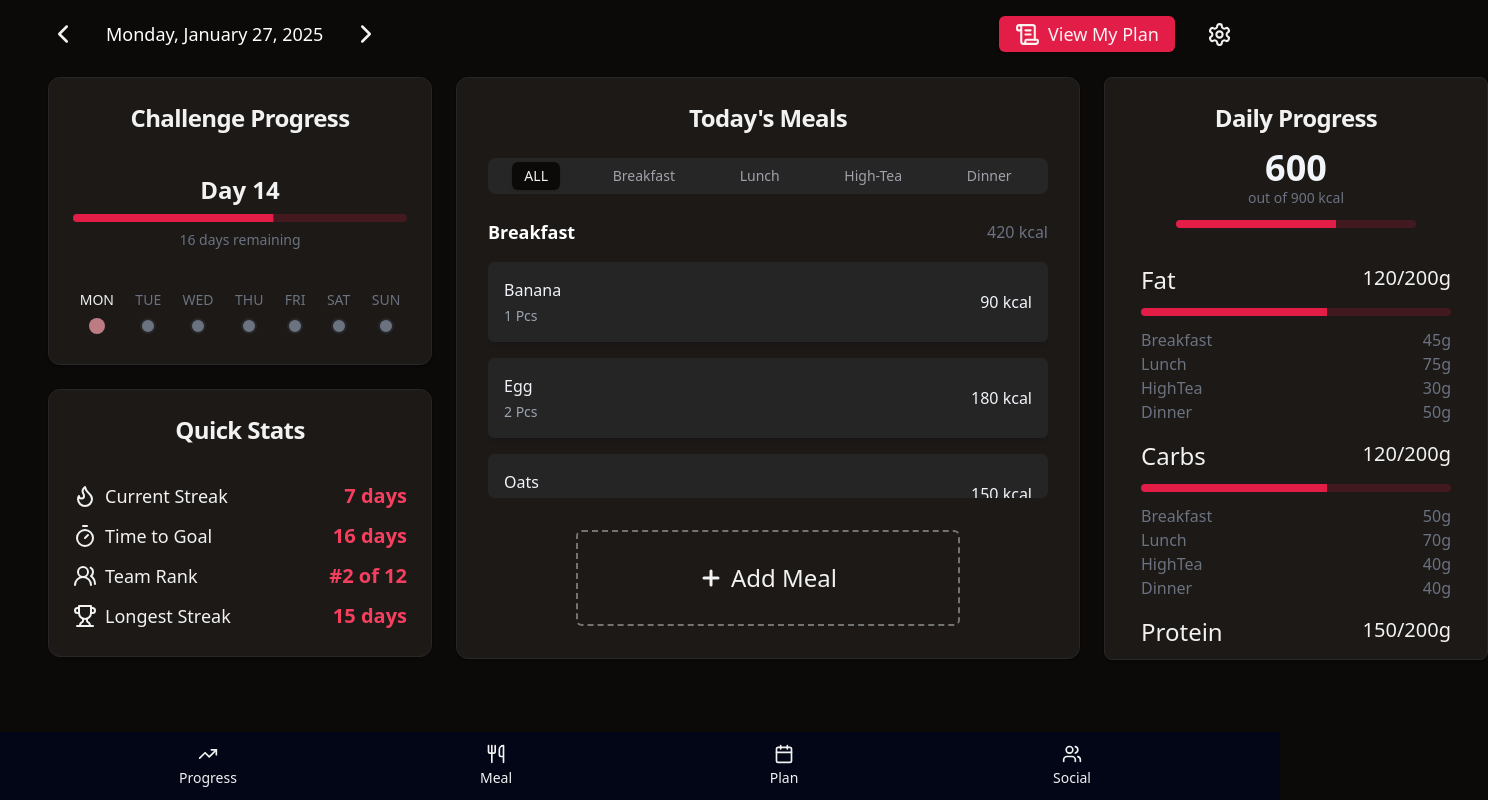
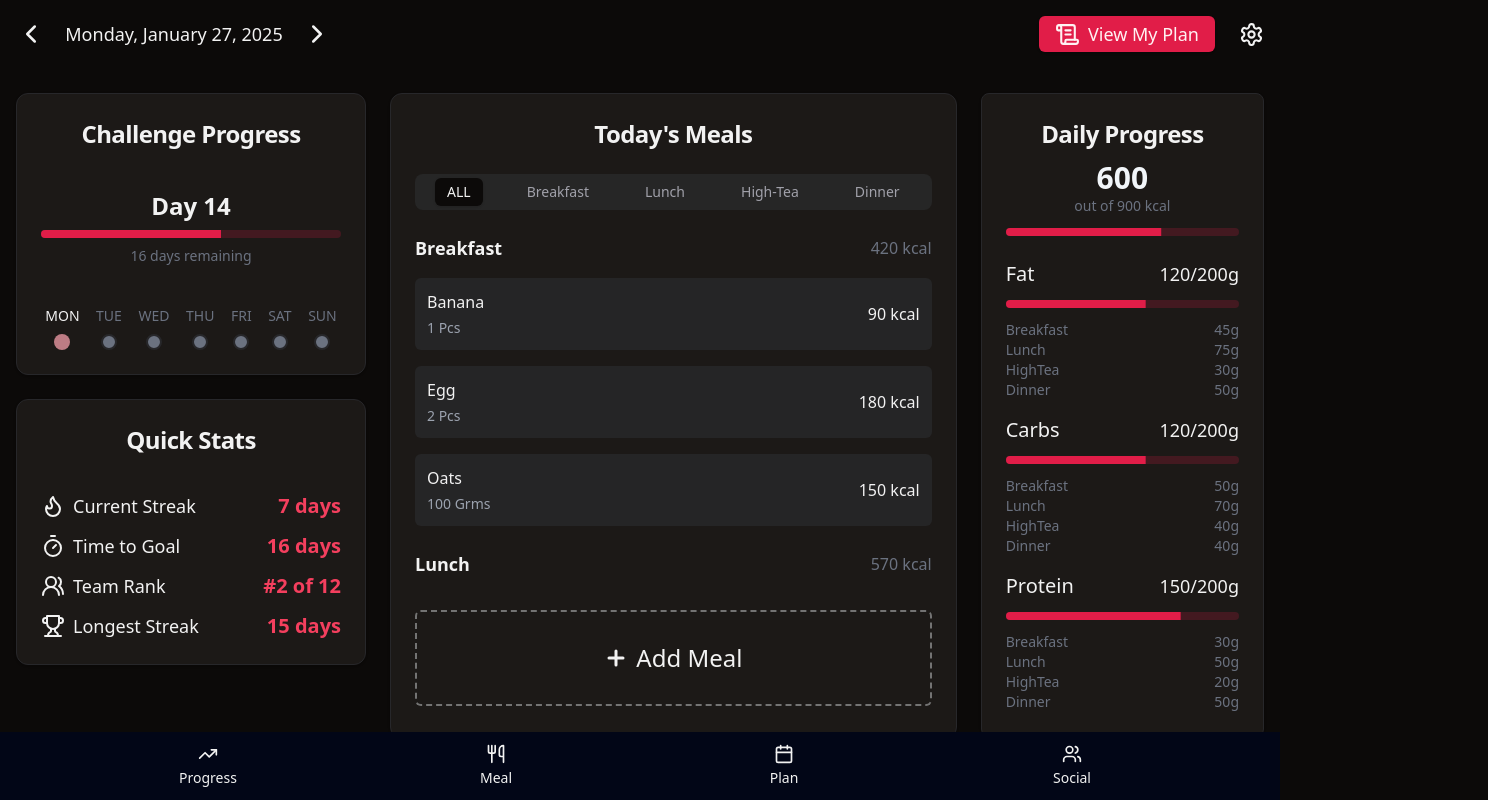
Before and after one commit to sankalpaacharya/planmydiet, a React (Vite) app in the folder apps/client/: page / in a window 1280 px wide. Shown: the top 800 px of the page, 1488 px wide, since content can reach past the window. Built offline with nearby package versions, Linux system fonts and the light colour scheme.

Commit message:
style(homepage): make homepage compo responsive

```diff
--- a/apps/client/src/components/challengeProgress.tsx
+++ b/apps/client/src/components/challengeProgress.tsx
@@ -19,7 +19,7 @@ const ChallengeProgress = ({ planDuration, currDay }: ChallengeProps) => {
   const currIndex = days.findIndex((day) => day === curDay);
 
   return (
-    <Card className="w-96 h-72 flex flex-col gap-4">
+    <Card className="w-full flex flex-col gap-4">
       <CardHeader>
         <CardTitle className="text-2xl font-semibold text-center">
           Challenge Progress
@@ -32,7 +32,7 @@ const ChallengeProgress = ({ planDuration, currDay }: ChallengeProps) => {
           {planDuration - currDay} days remaining
         </p>
       </CardContent>
-      <CardFooter className="flex justify-around gap-2 w-full">
+      <CardFooter className="flex justify-around gap-1 sm:gap-2 w-full">
         {days.map((day, index) => (
           <div
             key={index}
--- a/apps/client/src/components/dailyProgress.tsx
+++ b/apps/client/src/components/dailyProgress.tsx
@@ -6,7 +6,6 @@ import {
   CardDescription,
 } from "@/components/ui/card";
 import { Progress } from "@/components/ui/progress";
-import { ScrollArea } from "@/components/ui/scroll-area";
 
 const defaultData = {
   consumedCal: 600,
@@ -68,21 +67,21 @@ const NutrientProgress = ({
   return (
     <div className="w-full">
       <div className="flex justify-between">
-        <h3 className="text-2xl font-medium mb-2">{title}</h3>
-        <div className="font-medium text-xl">
+        <h3 className="text-xl font-medium mb-2">{title}</h3>
+        <div className="font-medium text-lg">
           {data.consumed}/{data.target}g
         </div>
       </div>
       <Progress
         value={(data.consumed * 100) / data.target}
-        className="w-full h-2 mt-1"
+        className="w-full h-2 my-1"
       />
 
       <div className="mt-3 text-gray-500">
         {Object.entries(data.meals).map(
           ([meal, value]) =>
             value > 0 && (
-              <div key={meal} className="flex justify-between">
+              <div key={meal} className="flex text-sm justify-between">
                 <span>{meal.charAt(0).toUpperCase() + meal.slice(1)}</span>
                 <span>{value}g</span>
               </div>
@@ -95,34 +94,29 @@ const NutrientProgress = ({
 
 export default function DailyProgress({ dailyData = defaultData }) {
   return (
-    <Card className="w-96 rounded-lg">
-      <CardHeader className="pb-6">
-        <CardTitle className="text-2xl font-semibold text-center mb-2">
+    <Card className="w-full rounded-lg">
+      <CardHeader className="pb-3">
+        <CardTitle className="text-2xl font-semibold text-center mb-1">
           Daily Progress
         </CardTitle>
         <CardDescription className="text-center">
-          <div className="text-4xl font-bold text-slate-100">
+          <div className="text-3xl font-bold text-slate-100">
             {dailyData.consumedCal}
           </div>
           <div className="text-gray-500">out of {dailyData.targetCal} kcal</div>
           <div className="flex justify-center">
             <Progress
               value={(dailyData.consumedCal * 100) / dailyData.targetCal}
-              className="h-2 mt-3 max-w-60"
+              className="h-2 my-3 max-w-60"
             />
           </div>
         </CardDescription>
       </CardHeader>
-      <ScrollArea className="w-full h-125 p-3 mb-1">
-        <CardContent className="flex flex-col items-center gap-4">
-          <NutrientProgress title="Fat" data={dailyData.nutrients.fats} />
-          <NutrientProgress title="Carbs" data={dailyData.nutrients.carbs} />
-          <NutrientProgress
-            title="Protein"
-            data={dailyData.nutrients.proteins}
-          />
-        </CardContent>
-      </ScrollArea>
+      <CardContent className="flex flex-col items-center gap-4">
+        <NutrientProgress title="Fat" data={dailyData.nutrients.fats} />
+        <NutrientProgress title="Carbs" data={dailyData.nutrients.carbs} />
+        <NutrientProgress title="Protein" data={dailyData.nutrients.proteins} />
+      </CardContent>
     </Card>
   );
 }
--- a/apps/client/src/components/dateNavigator.tsx
+++ b/apps/client/src/components/dateNavigator.tsx
@@ -14,21 +14,19 @@ export default function DateNavigator() {
   };
 
   return (
-    <div className="flex items-center justify-center gap-4">
+    <div className="flex items-center justify- max-w-80 ">
       <button
         onClick={handlePreviousDay}
-        className="pr-3"
       >
         <ChevronLeft size={30} className="hover:text-rose-500"/>
       </button>
 
-      <div className="text-lg font-medium text-white">
+      <div className="text-lg font-medium sm:min-w-64 flex justify-center ">
         {format(currentDate, "eeee, MMMM d, yyyy")}
       </div>
 
       <button
         onClick={handleNextDay}
-        className="pl-3"
       >
         <ChevronRight size={30} className="hover:text-rose-500"/>
       </button>
--- a/apps/client/src/components/mealLogger.tsx
+++ b/apps/client/src/components/mealLogger.tsx
@@ -48,12 +48,17 @@ interface Meals {
 
 export default function MealLogger({ meal = defaultData }) {
   function renderMeal(mealType: keyof Meals, mealData: MealData[]) {
-    if (!mealData || mealData.length === 0) return null;
+    if (!mealData || mealData.length === 0)
+      return (
+        <p className="text-sm text-gray-500 text-center">
+          No meals logged for {mealType}.
+        </p>
+      );
 
     return (
-      <div className="flex flex-col">
+      <div className="w-full flex flex-col pb-6">
         <div className="flex justify-between items-center mb-4">
-          <p className="text-lg font-semibold text-white">
+          <p className="text-lg font-semibold ">
             {mealType.charAt(0).toUpperCase() +
               mealType.slice(1).replace("_", "-")}
           </p>
@@ -65,19 +70,17 @@ export default function MealLogger({ meal = defaultData }) {
         <div className="space-y-4">
           {mealData.map((item, index) => (
             <div
-              className="flex items-center justify-between bg-gray-600 bg-opacity-20 p-4 rounded-md shadow-md"
+              className="flex items-center justify-between bg-gray-600 bg-opacity-20 p-3 rounded-md "
               key={index}
             >
-              <div className="text-base font-medium text-slate-100 text-left">
+              <div className="text-base font-medium text-left">
                 {item.food}
                 <div className="text-sm text-gray-400 mt-1">
                   {item.count > 0 ? `${item.count} Pcs` : `${item.amount} Grms`}
                 </div>
               </div>
 
-              <div className="text-base font-normal text-slate-100">
-                {item.cal} kcal
-              </div>
+              <div className="text-base font-normal ">{item.cal} kcal</div>
             </div>
           ))}
         </div>
@@ -86,20 +89,20 @@ export default function MealLogger({ meal = defaultData }) {
   }
 
   return (
-    <Card className="w-150 h-max flex flex-col items-center pb-2">
+    <Card className="w-full h-full flex flex-col items-center pb-2">
       <CardHeader>
         <CardTitle className="text-2xl font-semibold ">Today's Meals</CardTitle>
       </CardHeader>
-      <CardContent>
-        <Tabs defaultValue="all">
-          <TabsList className="w-144 justify-around mb-4">
+      <CardContent className="w-full">
+        <Tabs defaultValue="all" className="w-full ">
+          <TabsList className="w-full justify-around mb-4 overflow-x-scroll xs:overflow-clip">
             <TabsTrigger value="all">ALL</TabsTrigger>
             <TabsTrigger value="breakfast">Breakfast</TabsTrigger>
             <TabsTrigger value="lunch">Lunch</TabsTrigger>
             <TabsTrigger value="high_tea">High-Tea</TabsTrigger>
             <TabsTrigger value="dinner">Dinner</TabsTrigger>
           </TabsList>
-          <ScrollArea className="h-72 rounded-md mb-2">
+          <ScrollArea className="w-full h-85 rounded-md mb-2">
             <TabsContent value="all">
               {(
                 ["breakfast", "lunch", "high_tea", "dinner"] as Array<
@@ -124,8 +127,8 @@ export default function MealLogger({ meal = defaultData }) {
           </ScrollArea>
         </Tabs>
       </CardContent>
-      <CardFooter className="flex justify-center hover:text-rose-500 ">
-        <div className="w-96 p-3 h-24 flex items-center justify-center space-x-2 border-dashed border-2 border-neutral-500 rounded-md">
+      <CardFooter className="flex justify-center hover:text-rose-500 w-full">
+        <div className="w-full h-24 flex items-center justify-center space-x-2 border-dashed border-2 border-neutral-500 rounded-md">
           <Plus size={24} strokeWidth={3} />
           <span className="text-2xl font-normal">Add Meal</span>
         </div>
--- a/apps/client/src/components/navbar.tsx
+++ b/apps/client/src/components/navbar.tsx
@@ -3,7 +3,7 @@ import ViewPlan from "@/components/viewPlanButton";
 
 export default function navbar() {
   return (
-    <div className="flex justify-between mx-12 my-4">
+    <div className="w-full flex mb-6 gap-1 justify-between">
       <DateNavigator />
       <ViewPlan />
     </div>
--- a/apps/client/src/components/personalDetails.tsx
+++ b/apps/client/src/components/personalDetails.tsx
@@ -78,15 +78,15 @@ export default function PersonalDetails(props: PersonalDataProps) {
               {diet_prefrence ? (
               diet_prefrence.toLowerCase().includes("vegan") ? (
                 <>
-                Vegan <Vegan className="inline ml-2" />
+                <span className="hidden xs:block"> Vegan</span> <Vegan className="inline ml-2" />
                 </>
               ) : diet_prefrence.toLowerCase().includes("vegetarian") ? (
                 <>
-                Vegetarian <Carrot className="inline ml-2" />
+                <span className="hidden xs:block"> Vegetarian</span> <Carrot className="inline ml-2" />
                 </>
               ) : diet_prefrence.toLowerCase().includes("non-vegeterian") ? (
                 <>
-                Non-Vegeterian <Beef className="inline ml-2" />
+                <span className="hidden xs:block"> Non-Vegeterian</span> <Beef className="inline ml-2" />
                 </>
               ) : (
                 diet_prefrence
--- a/apps/client/src/components/quickStats.tsx
+++ b/apps/client/src/components/quickStats.tsx
@@ -14,7 +14,7 @@ const QuickStats = ({
   rank,
 }: QuickStatsProps) => {
   return (
-    <Card className="w-96 flex flex-col gap-3 pb-0.5">
+    <Card className="w-full flex flex-col gap-3">
       <CardHeader>
         <CardTitle className="text-2xl font-semibold text-center">
           Quick Stats
--- a/apps/client/src/components/viewPlanButton.tsx
+++ b/apps/client/src/components/viewPlanButton.tsx
@@ -5,11 +5,11 @@ import { ScrollText, Settings } from "lucide-react";
 
 export default function viewPlan() {
   return (
-    <div className="flex gap-8 items-center">
+    <div className="gap-6 flex items-center justify-between">
       <Link to={PlanRoute.to} params={{ id: 'some-id' }}>
       <Button >
         <ScrollText size={25}/>
-        <div className="text-lg">View My Plan</div>
+        <div className="hidden xs:block text-lg">View My Plan</div>
       </Button>
       </Link>
       <Settings size={25} className="hover:text-rose-500"/>
--- a/apps/client/src/pages/HomePage.tsx
+++ b/apps/client/src/pages/HomePage.tsx
@@ -5,9 +5,9 @@ import DailyProgress from "@/components/dailyProgress";
 
 export default function HomePage() {
   return (
-    <div className="m-auto pb-16">
-      <main className="flex gap-6 px-12 py-2">
-        <div className="flex flex-col gap-6">
+    <div className="container mx-auto py-4 mb-16">
+      <div className="flex flex-col lg:flex-row gap-6">
+        <div className="flex flex-col sm:flex-row lg:flex-col gap-6 w-full lg:w-[350px] lg:min-w-[300px]">
           <ChallengeProgress planDuration={30} currDay={14} />
           <QuickStats
             currentStreak={7}
@@ -16,13 +16,15 @@ export default function HomePage() {
             teamSize={12}
           />
         </div>
-        <div className="flex">
-          <MealLogger />
+        <div className="flex-1 flex flex-col md:flex-row gap-6">
+          <div className="w-full md:flex-[2]">
+            <MealLogger />
+          </div>
+          <div className="w-full md:flex-1">
+            <DailyProgress />
+          </div>
         </div>
-        <div className="flex">
-          <DailyProgress />
-        </div>
-      </main>
+      </div>
     </div>
   );
 }
--- a/apps/client/src/routes/index.tsx
+++ b/apps/client/src/routes/index.tsx
@@ -9,7 +9,7 @@ export const Route = createFileRoute("/")({
 
 function RouteComponent() {
   return (
-    <div>
+    <div className="max-w-7xl m-auto p-4">
       <Navbar />
       <HomePage />
       <Menubar />
--- a/apps/client/tailwind.config.js
+++ b/apps/client/tailwind.config.js
@@ -52,6 +52,7 @@ export default {
   			}
   		},
 			spacing :{
+				'85': '22rem',
 				'125': '25.2rem',
 				'128': '27rem',
 				'128': '27rem',
```
